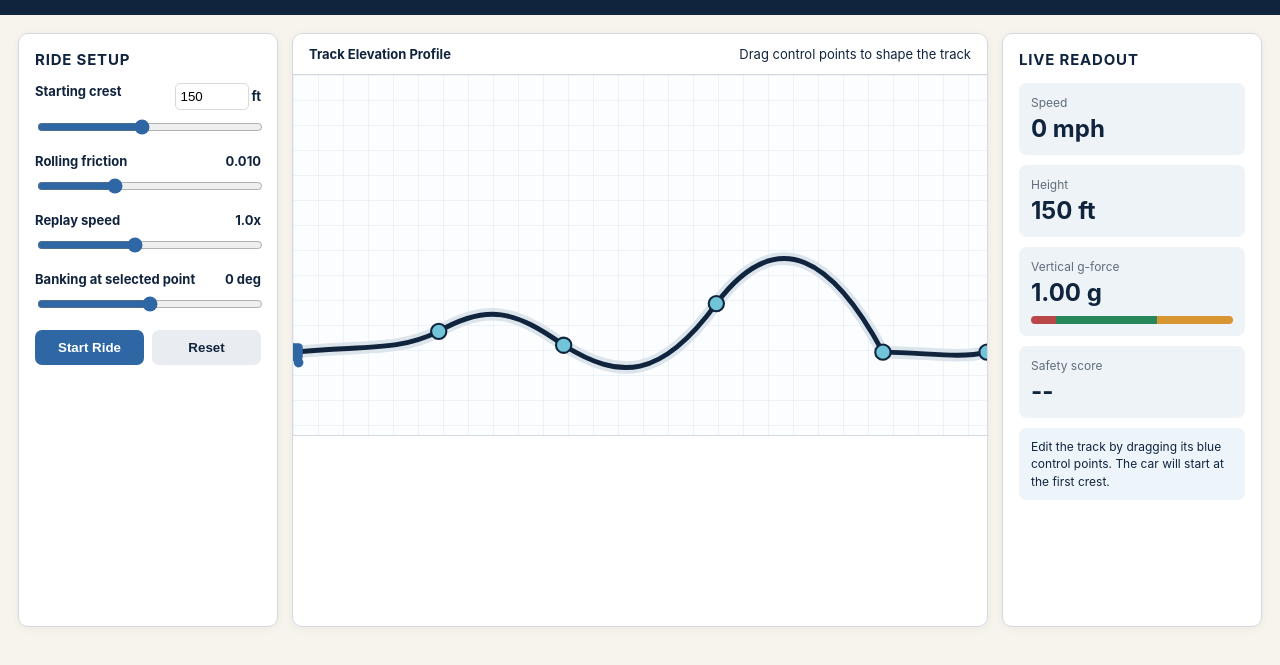
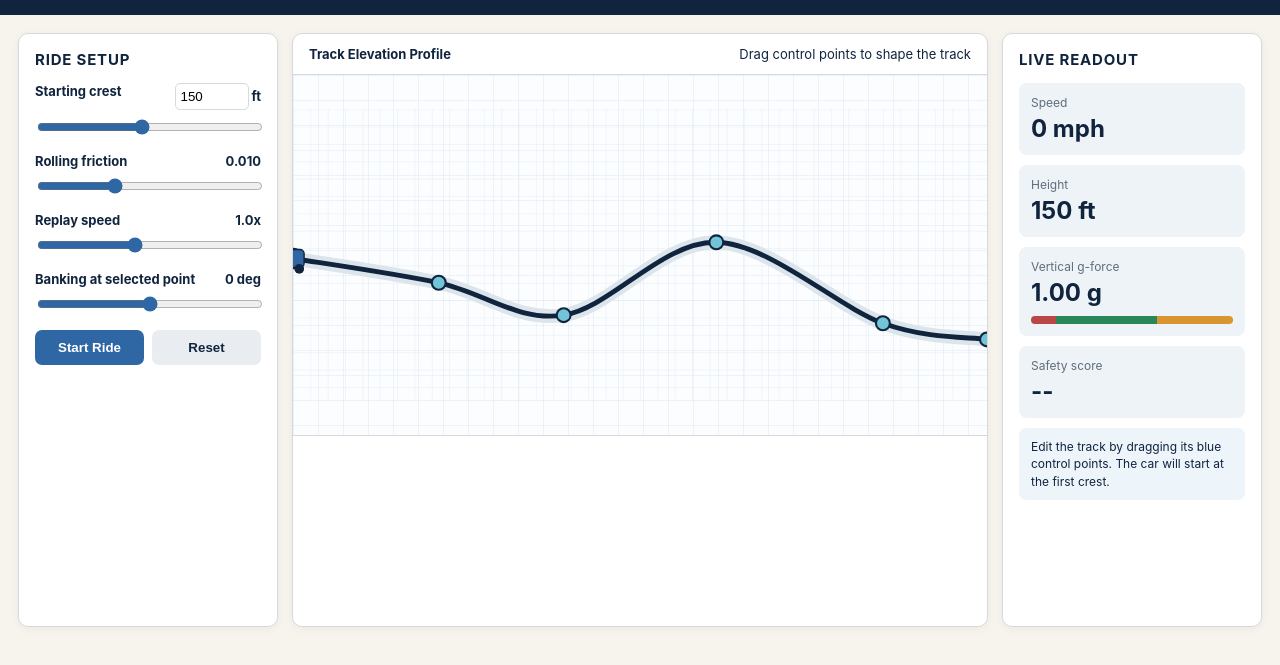
Before and after one commit to Orlandge/roller-coaster-designer, a plain HTML site: page index.html in a window 1280 px wide. Shown: the part 53-718 px from the top of the page. Drawn offline with Linux system fonts and the light colour scheme.

Commit message:
Build stage 2 editable smooth track
Co-authored-by: Copilot <223556219+Copilot@users.noreply.github.com>

```diff
--- a/index.html
+++ b/index.html
@@ -202,5 +202,120 @@
         <div id="tip">Edit the track by dragging its blue control points. The car will start at the first crest.</div>
       </aside>
     </main>
+    <script>
+      const trackSvg = document.getElementById('trackSvg');
+      const chartSvg = document.getElementById('chartSvg');
+      const crestInput = document.getElementById('crestInput');
+      const crestRange = document.getElementById('crestRange');
+      const muRange = document.getElementById('muRange');
+      const replayRange = document.getElementById('replayRange');
+      const bankRange = document.getElementById('bankRange');
+      const status = document.getElementById('status');
+
+      const points = [
+        { x:0, h:150, bank:0 },
+        { x:210, h:120, bank:0 },
+        { x:390, h:80, bank:0 },
+        { x:610, h:170, bank:0 },
+        { x:850, h:70, bank:0 },
+        { x:1000, h:50, bank:0 }
+      ];
+      let selectedPoint = 0;
+      let dragging = null;
+
+      function yForHeight(height) {
+        return 390 - (height / 300) * 350;
+      }
+
+      function catmullRomPath(items) {
+        let d = `M ${items[0].x} ${yForHeight(items[0].h)}`;
+        for (let i = 0; i < items.length - 1; i++) {
+          const p0 = items[i - 1] || items[i];
+          const p1 = items[i];
+          const p2 = items[i + 1];
+          const p3 = items[i + 2] || p2;
+          const cp1x = p1.x + (p2.x - p0.x) / 6;
+          const cp1y = yForHeight(p1.h) + (yForHeight(p2.h) - yForHeight(p0.h)) / 6;
+          const cp2x = p2.x - (p3.x - p1.x) / 6;
+          const cp2y = yForHeight(p2.h) - (yForHeight(p3.h) - yForHeight(p1.h)) / 6;
+          d += ` C ${cp1x} ${cp1y}, ${cp2x} ${cp2y}, ${p2.x} ${yForHeight(p2.h)}`;
+        }
+        return d;
+      }
+
+      function renderTrack() {
+        const d = catmullRomPath(points);
+        trackSvg.innerHTML = `
+          <defs>
+            <pattern id="grid" width="25" height="25" patternUnits="userSpaceOnUse">
+              <path d="M25 0H0V25" fill="none" stroke="#dfe7ee" stroke-width="1"/>
+            </pattern>
+          </defs>
+          <rect width="1000" height="420" fill="url(#grid)"/>
+          <path d="${d}" fill="none" stroke="#dce5ec" stroke-width="20" stroke-linecap="round"/>
+          <path d="${d}" fill="none" stroke="#10243e" stroke-width="7" stroke-linecap="round"/>
+          ${points.map((p,i) => `
+            <g class="point" data-index="${i}">
+              <circle cx="${p.x}" cy="${yForHeight(p.h)}" r="${i === selectedPoint ? 14 : 10}"
+                fill="${i === selectedPoint ? '#d99532' : '#72c4d8'}" stroke="#10243e" stroke-width="3"/>
+            </g>
+          `).join('')}
+          <g id="carGroup" transform="translate(${points[0].x} ${yForHeight(points[0].h)})">
+            <rect x="-16" y="-13" width="32" height="26" rx="6" fill="#2f67a5" stroke="#10243e" stroke-width="2"/>
+            <circle cx="-9" cy="15" r="7" fill="#10243e"/>
+            <circle cx="9" cy="15" r="7" fill="#10243e"/>
+          </g>`;
+        trackSvg.querySelectorAll('.point').forEach(node => {
+          node.addEventListener('pointerdown', event => {
+            selectedPoint = Number(node.dataset.index);
+            dragging = selectedPoint;
+            bankRange.value = points[selectedPoint].bank;
+            document.getElementById('bankValue').textContent = `${points[selectedPoint].bank} deg`;
+            trackSvg.setPointerCapture(event.pointerId);
+            renderTrack();
+          });
+        });
+      }
+
+      trackSvg.addEventListener('pointermove', event => {
+        if (dragging === null) return;
+        const rect = trackSvg.getBoundingClientRect();
+        const x = (event.clientX - rect.left) / rect.width * 1000;
+        const y = (event.clientY - rect.top) / rect.height * 420;
+        const i = dragging;
+        if (i > 0) points[i].x = Math.max(points[i-1].x + 20, Math.min(points[i+1].x - 20, x));
+        points[i].h = Math.max(0, Math.min(300, (390 - y) / 350 * 300));
+        if (i === 0) points[i].h = 150;
+        renderTrack();
+      });
+      trackSvg.addEventListener('pointerup', () => dragging = null);
+      trackSvg.addEventListener('pointerleave', () => dragging = null);
+
+      function syncCrest(value) {
+        const height = Math.max(20, Math.min(300, Number(value) || 150));
+        crestInput.value = height;
+        crestRange.value = height;
+        points[0].h = height;
+        document.getElementById('heightOut').textContent = `${height} ft`;
+        renderTrack();
+      }
+      crestInput.addEventListener('change', event => syncCrest(event.target.value));
+      crestRange.addEventListener('input', event => syncCrest(event.target.value));
+
+      muRange.addEventListener('input', event => {
+        document.getElementById('muValue').textContent = Number(event.target.value).toFixed(3);
+      });
+      replayRange.addEventListener('input', event => {
+        document.getElementById('speedValue').textContent = `${Number(event.target.value).toFixed(2).replace('.00','')}x`;
+      });
+      bankRange.addEventListener('input', event => {
+        const value = Number(event.target.value);
+        points[selectedPoint].bank = value;
+        document.getElementById('bankValue').textContent = `${value} deg`;
+      });
+
+      document.getElementById('resetBtn').addEventListener('click', () => syncCrest(150));
+      renderTrack();
+    </script>
   </body>
 </html>
```
Also changed, not shown: 1 other file.
